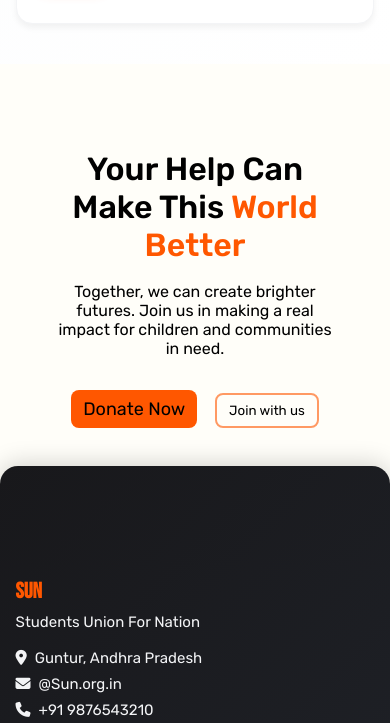
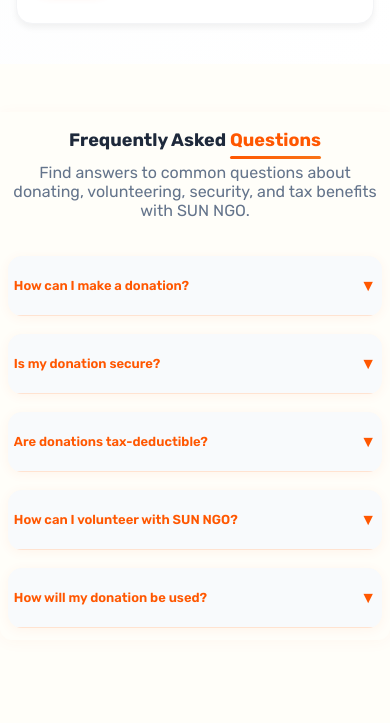
Before and after one commit to saii-Abburi/Sun-Intern, a plain HTML site: page index.html in a window 390 px wide. Shown: the part 10867-11590 px from the top of the page. Drawn offline with Linux system fonts and the light colour scheme.

Commit message:
minor changes

```diff
--- a/index.html
+++ b/index.html
@@ -547,6 +547,8 @@
       </div>
     </section>
 
+    <div></div>
+
     <section class="feedback">
       <div class="feed-top">
         <p>words of Goodness</p>
@@ -768,6 +770,48 @@
       </div>
     </section>
 
+    <div></div>
+
+    <!-- FAQ Accordion Section -->
+    <section class="faq-section" id="faq">
+      <div class="faq-header">
+        <h2 class="faq-title">Frequently Asked <span>Questions</span></h2>
+        <p class="faq-description">Find answers to common questions about donating, volunteering, security, and tax benefits with SUN NGO.</p>
+      </div>
+      <div class="faq-accordion" role="tablist" aria-label="Donation FAQs">
+        <div class="faq-item">
+          <button class="faq-question" aria-expanded="false" aria-controls="faq1" id="faq1-label">How can I make a donation?</button>
+          <div class="faq-answer" id="faq1" role="region" aria-labelledby="faq1-label">
+            <p>You can donate securely online through our donation page using credit/debit card, UPI, or net banking. You may also contact us for offline donation options.</p>
+          </div>
+        </div>
+        <div class="faq-item">
+          <button class="faq-question" aria-expanded="false" aria-controls="faq2" id="faq2-label">Is my donation secure?</button>
+          <div class="faq-answer" id="faq2" role="region" aria-labelledby="faq2-label">
+            <p>Yes, we use industry-standard encryption and secure payment gateways to ensure your information and transactions are safe.</p>
+          </div>
+        </div>
+        <div class="faq-item">
+          <button class="faq-question" aria-expanded="false" aria-controls="faq3" id="faq3-label">Are donations tax-deductible?</button>
+          <div class="faq-answer" id="faq3" role="region" aria-labelledby="faq3-label">
+            <p>All eligible donations to SUN NGO are tax-deductible under Section 80G of the Income Tax Act. You will receive a receipt for your records.</p>
+          </div>
+        </div>
+        <div class="faq-item">
+          <button class="faq-question" aria-expanded="false" aria-controls="faq4" id="faq4-label">How can I volunteer with SUN NGO?</button>
+          <div class="faq-answer" id="faq4" role="region" aria-labelledby="faq4-label">
+            <p>Fill out the volunteer form on our website or contact us directly. We welcome volunteers from all backgrounds and will match you with suitable opportunities.</p>
+          </div>
+        </div>
+        <div class="faq-item">
+          <button class="faq-question" aria-expanded="false" aria-controls="faq5" id="faq5-label">How will my donation be used?</button>
+          <div class="faq-answer" id="faq5" role="region" aria-labelledby="faq5-label">
+            <p>Your donation directly supports our programs for education, healthcare, and community development. We are committed to transparency and impact.</p>
+          </div>
+        </div>
+      </div>
+    </section>
+
     <section class="floating-top">
       <a href="#">
         <ew>
--- a/style.css
+++ b/style.css
@@ -3190,3 +3190,137 @@
     gap: 8px;
   }
 }
+
+
+/* ======= FAQ Accordion Section ======= */
+.faq-section {
+  padding: 64px 4% 48px 4%;
+  border-radius: 0 0 24px 24px;
+  box-shadow: 0 2px 16px rgba(255,87,0,0.04);
+  margin: 0 auto 48px auto;
+  max-width: 900px;
+}
+.faq-header {
+  text-align: center;
+  margin-bottom: 36px;
+}
+.faq-title {
+  font-size: 38px;
+  font-weight: 700;
+  color: #1e293b;
+  margin-bottom: 12px;
+  line-height: 1.2;
+}
+.faq-title span {
+  color: #ff5700;
+  position: relative;
+}
+.faq-title span::before {
+  content: "";
+  position: absolute;
+  bottom: -8px;
+  left: 0;
+  width: 100%;
+  height: 3px;
+  background: linear-gradient(90deg, #ff5700 0%, #f97316 100%);
+  border-radius: 2px;
+}
+.faq-description {
+  font-size: 16px;
+  color: #64748b;
+  margin-bottom: 0;
+}
+.faq-accordion {
+  max-width: 700px;
+  margin: 0 auto;
+  display: flex;
+  flex-direction: column;
+  gap: 18px;
+}
+.faq-item {
+  background: #f8fafc;
+  border-radius: 14px;
+  box-shadow: 0 2px 12px rgba(255,87,0,0.06);
+  overflow: hidden;
+  transition: box-shadow 0.2s;
+}
+.faq-item.open {
+  box-shadow: 0 4px 24px rgba(255,87,0,0.12);
+}
+.faq-question {
+  width: 100%;
+  text-align: left;
+  background: none;
+  border: none;
+  outline: none;
+  font-size: 18px;
+  font-weight: 600;
+  color: #ff5700;
+  padding: 20px 24px;
+  cursor: pointer;
+  transition: background 0.2s, color 0.2s;
+  position: relative;
+  border-bottom: 1.5px solid #ffe3d1;
+  display: flex;
+  align-items: center;
+}
+.faq-question[aria-expanded="true"] {
+  background: linear-gradient(90deg, #fff7f0 0%, #fff 100%);
+  color: #d9480f;
+}
+.faq-question::after {
+  content: '\25BC';
+  font-size: 16px;
+  color: #ff5700;
+  margin-left: auto;
+  transition: transform 0.3s;
+}
+.faq-question[aria-expanded="true"]::after {
+  transform: rotate(-180deg);
+}
+.faq-answer {
+  max-height: 0;
+  overflow: hidden;
+  background: #fff;
+  color: #475569;
+  font-size: 16px;
+  padding: 0 24px;
+  transition: max-height 0.35s cubic-bezier(0.4,0,0.2,1), padding 0.2s;
+}
+.faq-item.open .faq-answer {
+  padding: 18px 24px 24px 24px;
+  max-height: 300px;
+}
+.faq-answer p {
+  margin: 0;
+}
+@media (max-width: 768px) {
+  .faq-section {
+    padding: 36px 2% 24px 2%;
+    border-radius: 0 0 12px 12px;
+  }
+  .faq-title {
+    font-size: 26px;
+  }
+  .faq-accordion {
+    max-width: 98vw;
+  }
+  .faq-question, .faq-answer {
+    font-size: 15px;
+    padding-left: 12px;
+    padding-right: 12px;
+  }
+}
+@media (max-width: 480px) {
+  .faq-title {
+    font-size: 18px;
+  }
+  .faq-section {
+    padding: 18px 2% 12px 2%;
+  }
+  .faq-question, .faq-answer {
+    font-size: 13px;
+    padding-left: 6px;
+    padding-right: 6px;
+  }
+}
```
